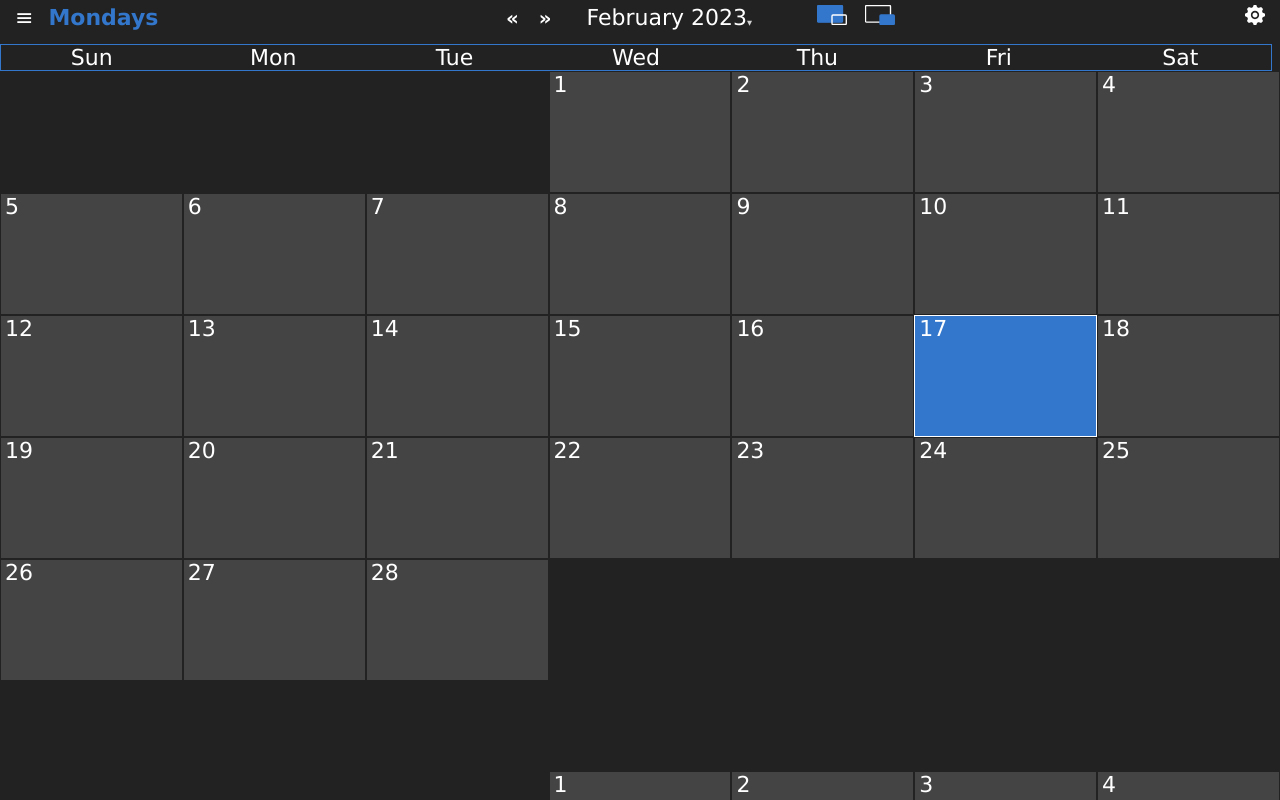
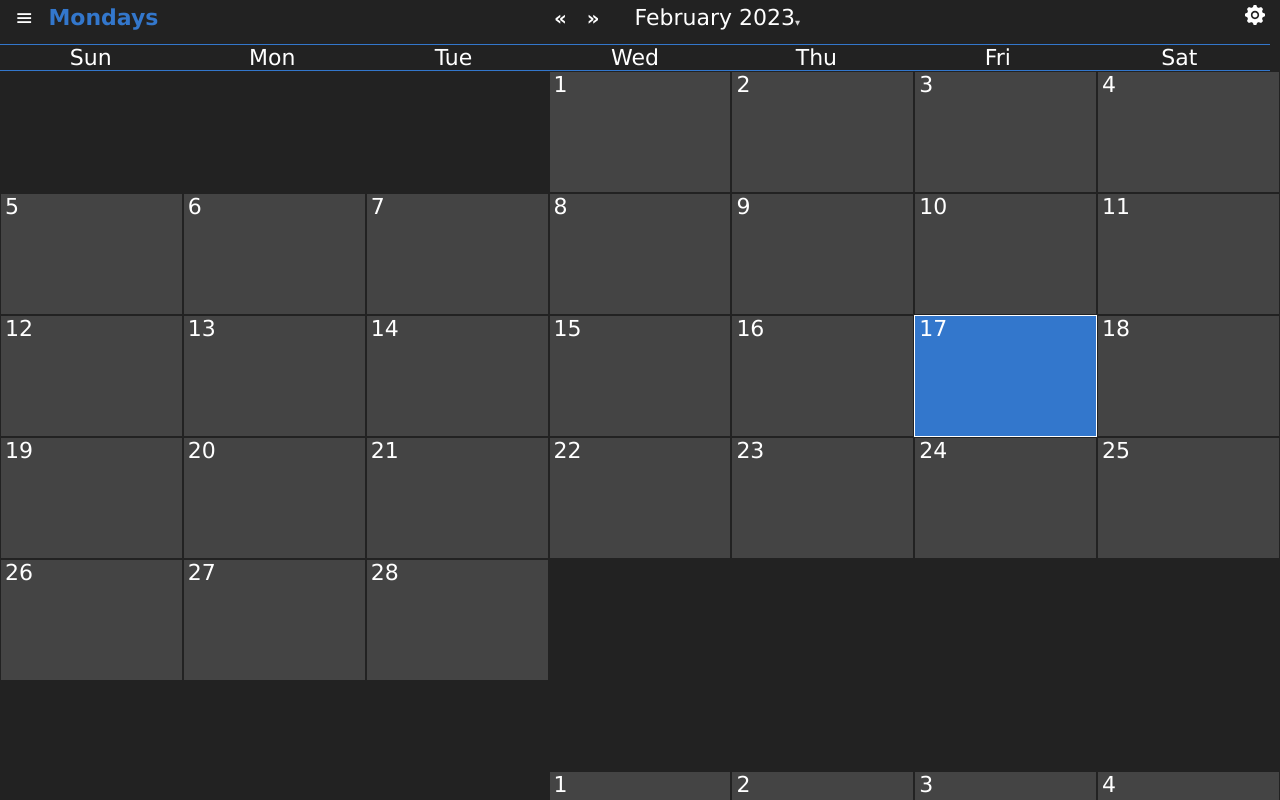
Before and after one commit to velazmig3200/Mondays-root, a React app: page / in a window 1280 px wide. Built offline with nearby package versions, Linux system fonts and the light colour scheme.

Commit message:
created <PreviewCard />
created <PreviewCard />, added pseudo user data, and added timestamps to data file

```diff
--- a/src/Header/CenterNav.js
+++ b/src/Header/CenterNav.js
@@ -35,7 +35,7 @@ function CenterNav({
 				navDate={navDate}
 				setNavDate={setNavDate}
 			/>
-			<ZoomButtons setMainView={setMainView} mainView={mainView} />
+			{/* <ZoomButtons setMainView={setMainView} mainView={mainView} /> */}
 		</div>
 	);
 }
--- a/src/View/Day.js
+++ b/src/View/Day.js
@@ -1,13 +1,32 @@
 import React from "react";
 import viewCss from "./view.module.css";
+import PreviewCard from "./PreviewCard";
 
-function Day({ isEmpty, number, isToday }) {
+function Day({ isEmpty, number, isToday, personalCalendar }) {
+	function getEvents(calendar) {
+		let result = [];
+		if (calendar && calendar[number]) {
+			Object.keys(calendar[number]).forEach(e => {
+				for (let i in calendar[number][e]) {
+					if (result.length == 5) return;
+					result.push(
+						<PreviewCard
+							key={result.length}
+							data={calendar[number][e][i]}
+							type={calendar[number][e][i].type}
+						/>
+					);
+				}
+			});
+		}
+		return result;
+	}
+
 	return (
 		<div
-			className={`${viewCss.day} ${isEmpty && viewCss.emptyDay} ${
-				isToday && viewCss.isToday
-			}`}>
-			{number}
+			className={`${viewCss.day} ${isEmpty && viewCss.emptyDay}
+            ${isToday && viewCss.isToday}`}>
+			{number} {personalCalendar && getEvents(personalCalendar)}
 		</div>
 	);
 }
--- a/src/View/Main.js
+++ b/src/View/Main.js
@@ -23,7 +23,7 @@ function Main({
 
 	useEffect(() => {
 		clearInterval(smoothScrollID);
-		smoothScrollID = setInterval(smoothScroll, 1);
+		smoothScrollID = setInterval(smoothScroll, 0);
 	}, [navDate]);
 
 	async function monthContainerHeight() {
--- a/src/View/Month.js
+++ b/src/View/Month.js
@@ -1,6 +1,7 @@
 import React from "react";
 import viewCss from "./view.module.css";
 import Day from "./Day";
+import user1 from "../data";
 
 function Month({ currentMonth, name, date, year }) {
 	async function getRef() {
@@ -20,20 +21,35 @@ function Month({ currentMonth, name, date, year }) {
 
 	const days = () => {
 		let result = [];
+		let isToday = false;
+		let personalCalendar;
+
 		for (let i = 0; i < firstDay; i++) {
 			result.push(<Day key={i} isEmpty={true} />);
 		}
 
+		const monthIndex = date.months.indexOf(name); //month index
+		user1.personal[year][monthIndex] &&
+			(personalCalendar = user1.personal[year][monthIndex]);
 		for (let i = 0; i < numberOfDays; i++) {
 			if (
 				date.newYear() == year &&
 				date.newMonth() == name &&
 				date.newDay() - 1 == i
 			) {
-				result.push(<Day key={i + 7} number={i + 1} isToday={true} />);
+				isToday = true;
 			} else {
-				result.push(<Day key={i + 7} number={i + 1} />);
+				isToday = false;
 			}
+
+			result.push(
+				<Day
+					key={i + 7}
+					number={i + 1}
+					isToday={isToday}
+					personalCalendar={personalCalendar}
+				/>
+			);
 		}
 		return result;
 	};
--- /dev/null
+++ b/src/View/PreviewCard.js
@@ -0,0 +1,17 @@
+import React from "react";
+import viewCss from "./view.module.css";
+import date from "../date"; //debug
+
+function PreviewCard({ data, type }) {
+	return (
+		<div
+			className={`
+            ${viewCss.previewCard}
+            ${type == "event" && viewCss.eventPreview}
+            ${type == "task" && viewCss.taskPreview}`}>
+			{data.description}
+		</div>
+	);
+}
+
+export default PreviewCard;
--- a/src/View/view.module.css
+++ b/src/View/view.module.css
@@ -11,7 +11,8 @@
 	flex-direction: row;
 	position: relative;
 	width: calc(100% - 10px);
-	border: 1px solid var(--main-color);
+	border-top: 1px solid var(--main-color);
+	border-bottom: 1px solid var(--main-color);
 	font-size: 0.7em;
 }
 .weekHeader > * {
@@ -73,6 +74,7 @@
 	padding: 0px var(--side-padding);
 	background-color: var(--gray);
 	height: 120px;
+	overflow: hidden;
 }
 .emptyDay {
 	background-color: transparent;
@@ -81,3 +83,20 @@
 	background-color: var(--main-color);
 	outline: 1px solid var(--white);
 }
+
+.previewCard {
+	border-radius: 3px;
+	padding: 2px 4px;
+	color: var(--black);
+	font-size: 0.6rem;
+	margin-bottom: 2px;
+	height: 0.7rem;
+	overflow: hidden;
+}
+.eventPreview {
+	background-color: var(--second-color);
+}
+.taskPreview {
+	background-color: var(--black);
+	color: var(--white);
+}
--- a/src/data.js
+++ b/src/data.js
@@ -1,11 +1,94 @@
 const user1 = {
 	personal: {
 		2023: {
-			4: {
-				1: [{ title: "car insurance" }]
+			3: {
+				1: {
+					"8:00am": [
+						{
+							type: "task",
+							description: "walk the dog",
+							start: "8:00am"
+						}
+					],
+					"9:00am": [
+						{
+							type: "event",
+							description: "brothers birthday party",
+							start: "9:00am",
+							end: "10:00am",
+							location: "moms house"
+						}
+					],
+					"1:00pm": [
+						{
+							type: "event",
+							description: "work",
+							start: "1:00pm",
+							end: "5:00pm",
+							location: "home"
+						}
+					],
+					"6:00pm": [
+						{
+							type: "task",
+							description: "water the lawn",
+							start: "6:00pm"
+						}
+					],
+					"7:00pm": [
+						{
+							type: "task",
+							description: "laundry",
+							start: "7:00pm"
+						}
+					],
+					"7:30pm": [
+						{
+							type: "event",
+							description: "after work get together",
+							start: "7:30pm",
+							end: "9:30pm",
+							location: "my house"
+						}
+					],
+					"8:00pm": [
+						{
+							type: "task",
+							description: "walk the dog",
+							start: "8:00pm"
+						}
+					]
+				},
+				2: {
+					"11:00am": [
+						{
+							type: "task",
+							description: "clean garage",
+							start: "11:00am"
+						}
+					],
+					"3:00pm": [
+						{
+							type: "task",
+							description: "haircut",
+							start: "3:00pm"
+						}
+					]
+				},
+				4: {
+					"12:30pm": [
+						{
+							type: "task",
+							description: "conquer the world",
+							start: "12:30pm"
+						}
+					]
+				}
 			}
 		}
 	},
 	work: {},
 	holiday: {}
 };
+
+export default user1;
--- a/src/date.js
+++ b/src/date.js
@@ -22,6 +22,25 @@ const date = {
 		"Friday",
 		"Saturday"
 	],
+	timestamps() {
+		let result = [];
+		let minutes = ["00", "15", "30", "45"];
+		let hour;
+		let suffix;
+
+		for (let i = 0; i < 24; i++) {
+			i == 0 && (hour = 12) && (suffix = "am");
+			i < 12 && i != 0 && (hour = i) && (suffix = "am");
+			i == 12 && (hour = i) && (suffix = "pm");
+			i > 12 && (hour = i - 12) && (suffix = "pm");
+
+			for (let x in minutes) {
+				result.push(`${hour}:${minutes[x]}${suffix}`);
+			}
+		}
+
+		return result;
+	},
 	newDay() {
 		return new Date().getDate();
 	},
```
